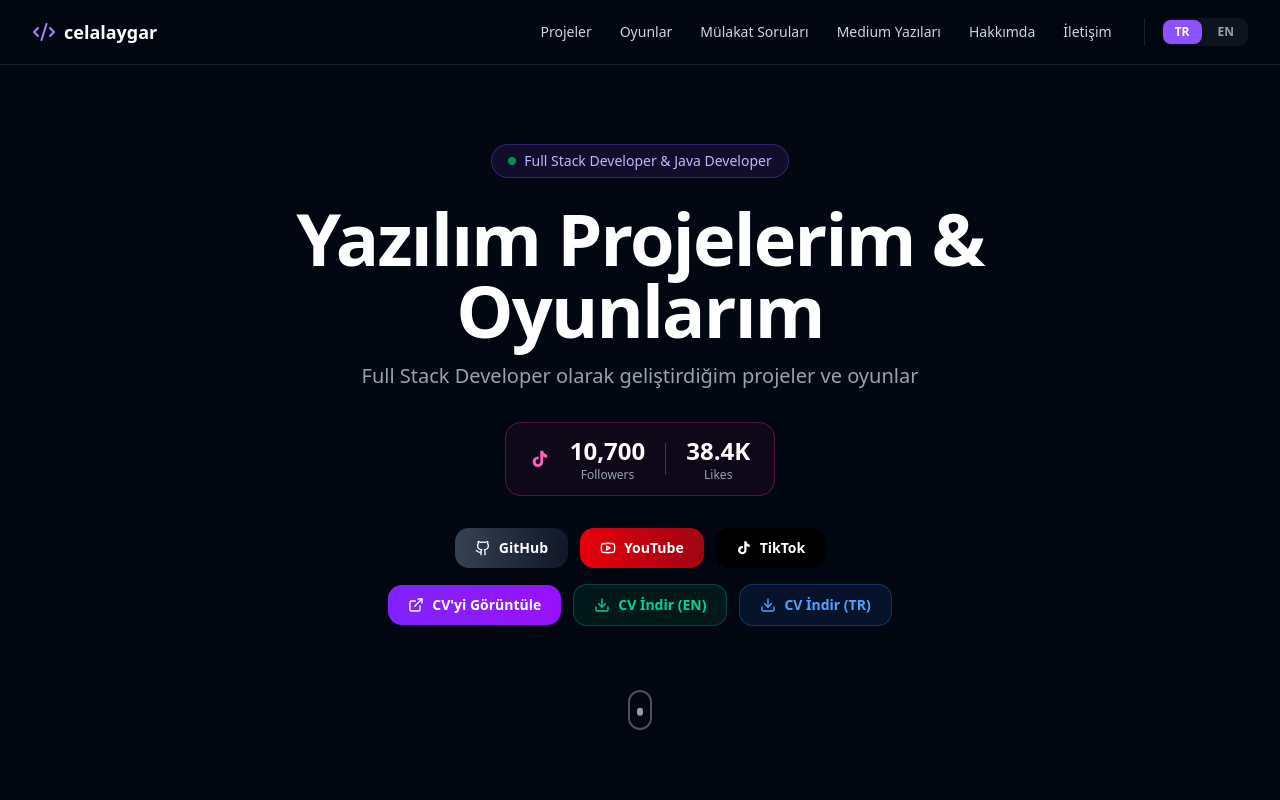
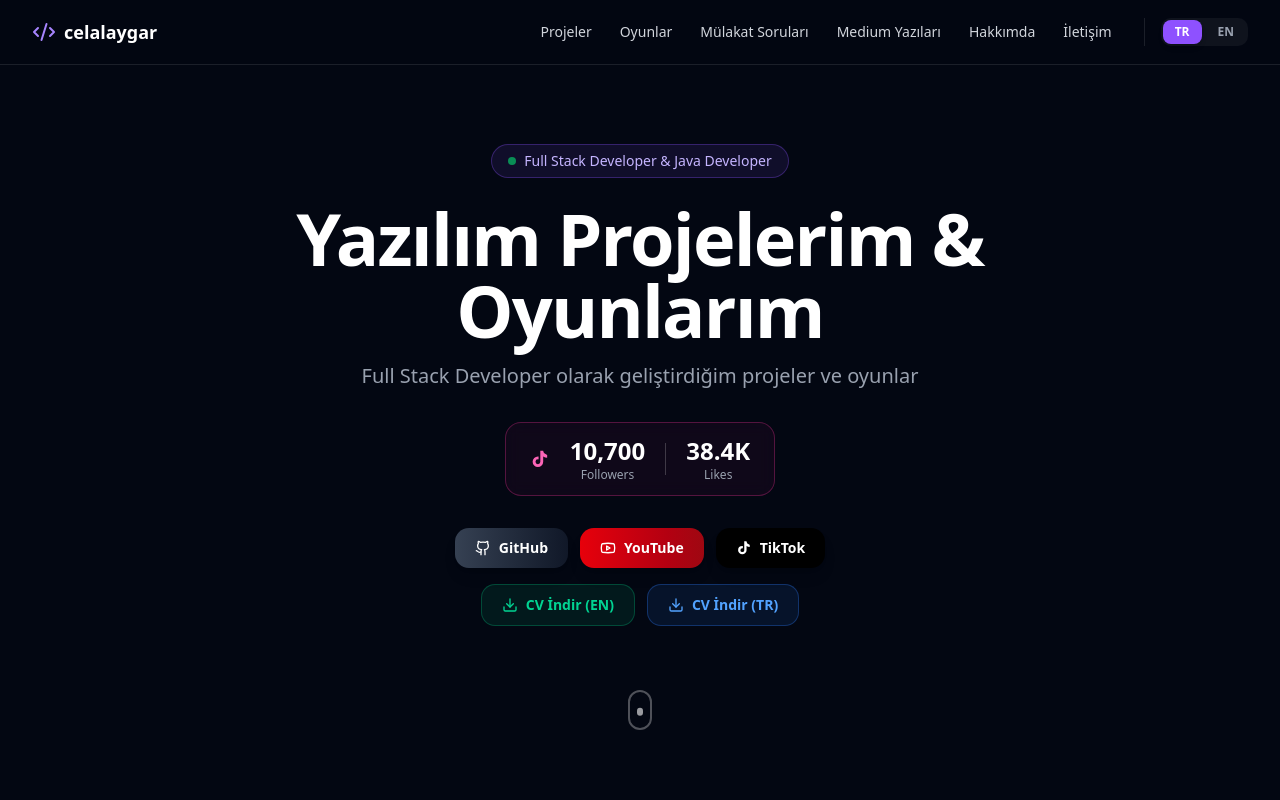
Before and after one commit to celalaygar/profile-celalaygar, a Next.js app: page / in a window 1280 px wide. Shown: the top 800 px of the page. Built offline with nearby package versions, Linux system fonts and the light colour scheme.

Commit message:
54f83570-b1c6-447b-8634-88a960fc90b2

```diff
--- a/src/components/sections/hero-section.tsx
+++ b/src/components/sections/hero-section.tsx
@@ -5,7 +5,7 @@
 import { useLanguage } from "@/components/language-provider";
 import { heroSocialLinks, tiktokStats } from "@/data";
 import { getSocialIcon } from "@/components/social-icons";
-import { ExternalLink, Download } from "lucide-react";
+import { Download } from "lucide-react";
 
 const HeroScene = dynamic(
   () => import("@/components/three/hero-scene").then((mod) => mod.HeroScene),
@@ -15,7 +15,6 @@
   }
 );
 
-const CV_VIEW_URL = "https://celalaygar.github.io/";
 const CV_DOWNLOAD_EN = "https://raw.githubusercontent.com/celalaygar/pdfs/main/sertifikalar/01.02.2026.Celal.Aygar.English.CV.pdf";
 const CV_DOWNLOAD_TR = "https://raw.githubusercontent.com/celalaygar/pdfs/main/sertifikalar/01.02.2026.Celal.Aygar.Turkish.CV.pdf";
 
@@ -89,15 +88,6 @@
           {/* CV buttons */}
           <div className="mt-4 flex flex-wrap items-center justify-center gap-3">
             <a
-              href={CV_VIEW_URL}
-              target="_blank"
-              rel="noopener noreferrer"
-              className="inline-flex items-center gap-2 rounded-xl bg-gradient-to-r from-violet-600 to-purple-600 px-5 py-2.5 text-sm font-semibold text-white shadow-lg transition-all hover:scale-105 hover:shadow-xl hover:shadow-violet-500/25"
-            >
-              <ExternalLink className="h-4 w-4" />
-              {t("cv_view")}
-            </a>
-            <a
               href={CV_DOWNLOAD_EN}
               target="_blank"
               rel="noopener noreferrer"
```
